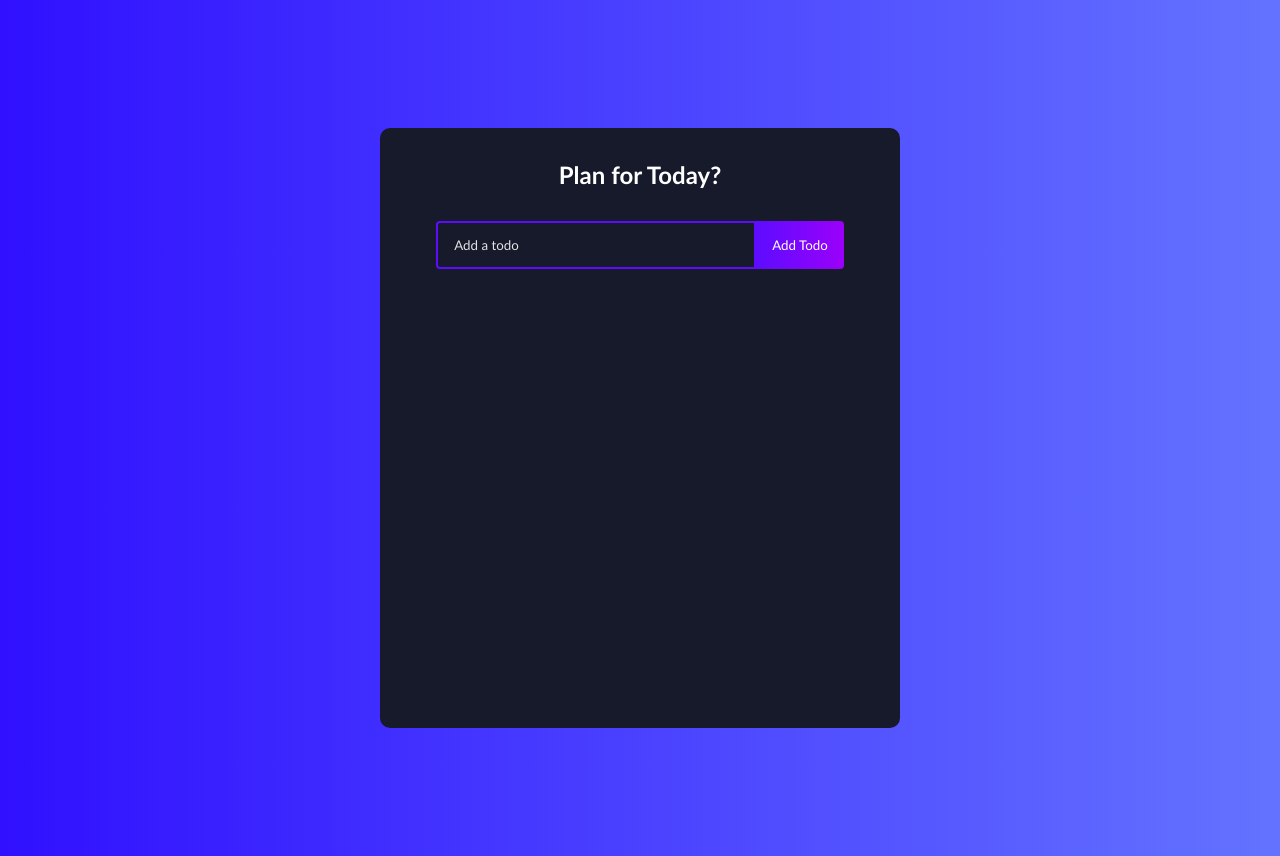
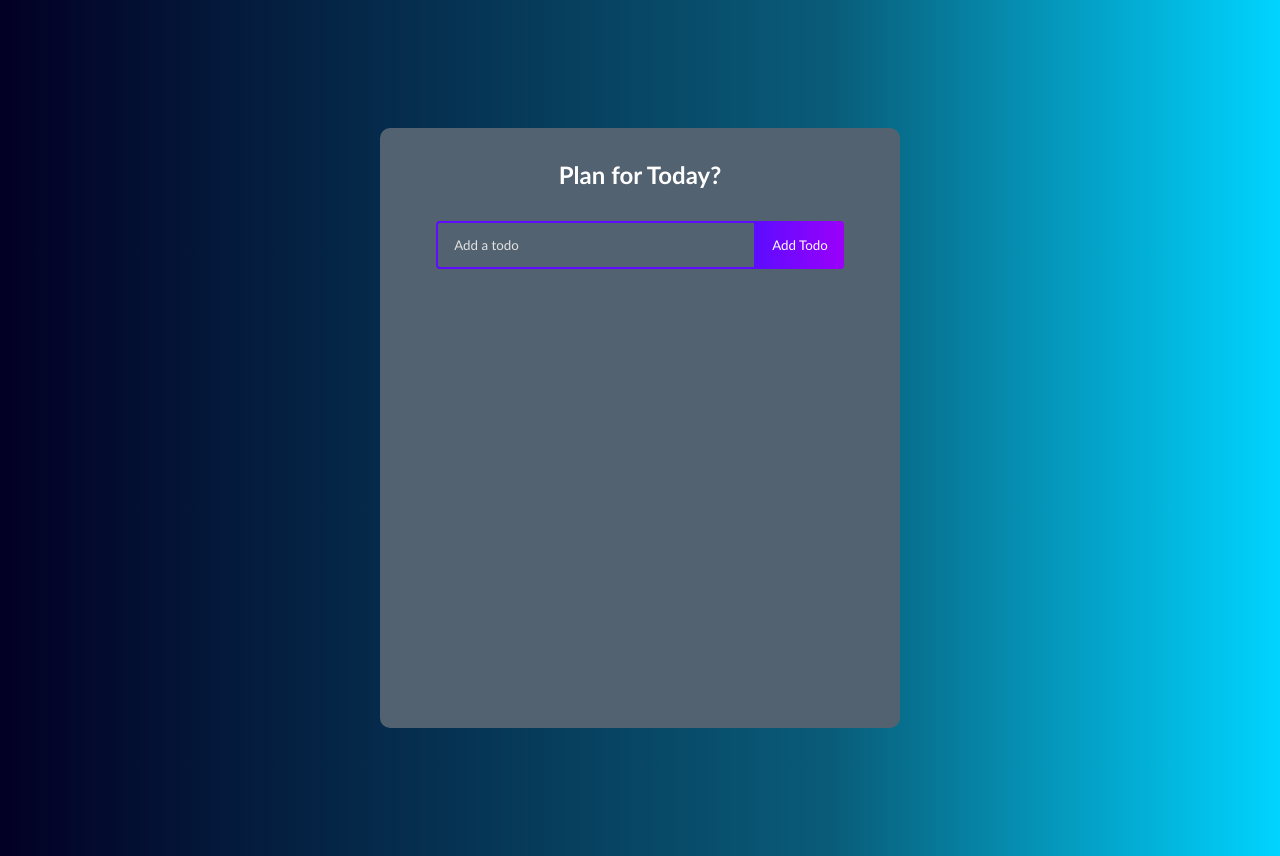
Before and after one commit to ryanminjaeshin/todo_list, a React (Create React App) app: page / in a window 1280 px wide. Built offline with nearby package versions, Linux system fonts and the light colour scheme.

Commit message:
Update CSS

```diff
--- a/src/App.css
+++ b/src/App.css
@@ -8,9 +8,7 @@
 
 body {
   background: linear-gradient(
-    90deg,
-    rgba(48, 16, 255, 1) 0%,
-    rgba(100, 115, 255, 1) 100%
+    90deg, rgba(2,0,36,1) 0%, rgba(9,92,121,1) 65%, rgba(0,212,255,1) 100%
   );
 }
 .todo-app {
@@ -19,7 +17,7 @@ body {
   justify-content: start;
   width: 520px;
   min-height: 600px;
-  background: #161a2b;
+  background: rgb(83, 98, 112);
   text-align: center;
   margin: 128px auto;
   border-radius: 10px;
--- a/src/components/TodoForm.js
+++ b/src/components/TodoForm.js
@@ -1,6 +1,7 @@
 import React, { useState, useEffect, useRef } from 'react'
 
 function TodoForm(props) {
+  // Save to value to edit
   const [input, setInput] = useState(props.edit ? props.edit.value : '');
 
   const inputRef = useRef(null);
```
